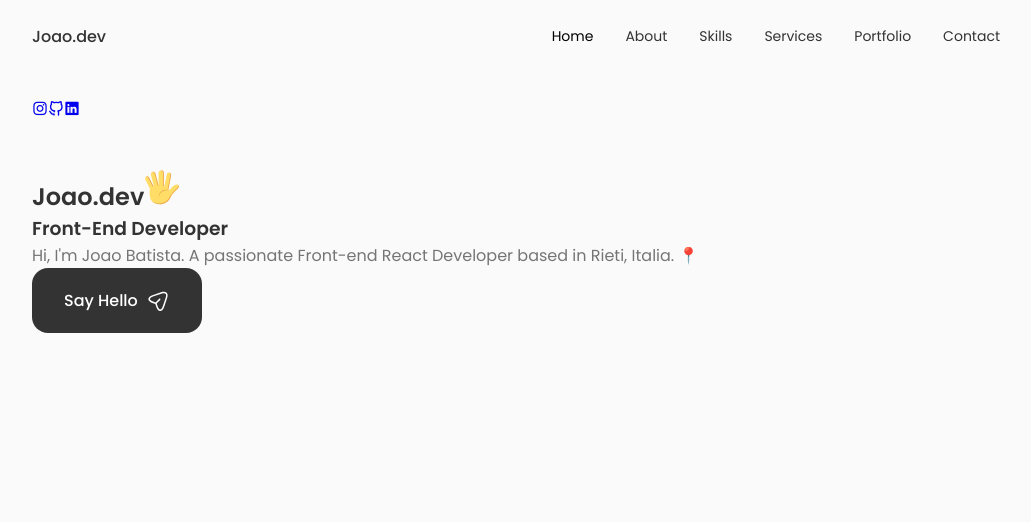
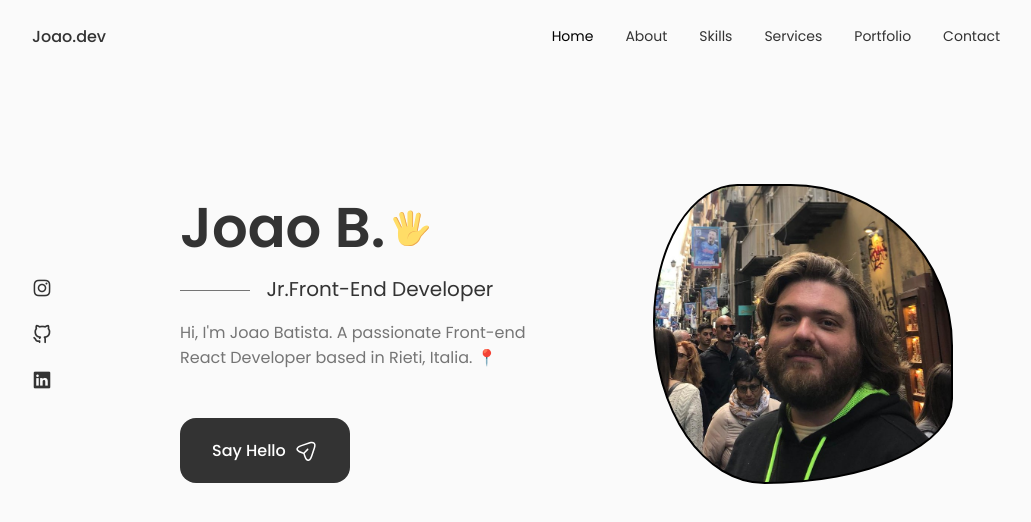
Before and after one commit to joaofilho92/porfolio-app, a React (Create React App) app: page / in a window 1280 px wide. Shown: the top 522 px of the page, without its empty margins (124-1155 px from the left). Built offline with nearby package versions, Linux system fonts and the light colour scheme.

Commit message:
Animation

```diff
--- a/src/components/Home/Data.jsx
+++ b/src/components/Home/Data.jsx
@@ -4,7 +4,7 @@
   return (
     <div className="homa__data">
       <h1 className="home__title">
-        Joao.dev
+        Joao B.
         <svg
           width="36"
           height="36"
@@ -55,7 +55,7 @@
           ></path>
         </svg>
       </h1>
-      <h3 className="home__subtitle">Front-End Developer</h3>
+      <h3 className="home__subtitle">Jr.Front-End Developer</h3>
       <p className="home__description">
         Hi, I'm Joao Batista. A passionate Front-end React Developer based in
         Rieti, Italia. 📍
--- a/src/components/Home/Home.css
+++ b/src/components/Home/Home.css
@@ -0,0 +1,83 @@
+.home__content {
+    grid-template-columns: 116px repeat(2, 1fr);
+    padding-top: 5.5rem;
+    column-gap: 2rem;
+    align-items: center;
+}
+
+.home__social {
+    display: grid;
+    grid-template-columns: max-content;
+    row-gap: 1rem;
+}
+
+.home__social-icon {
+    font-size: 1.25rem;
+    color: var(--title-color);
+}
+
+.home__social-icon:hover {
+    color: var(--title-color-dark);
+}
+
+.home__title {
+    font-size: var(--big-font-size);
+    margin-bottom: var(--mb-0-25);
+}
+
+.home__hand {
+    width: 38px;
+    height: 38px;
+    margin-left: 0.4rem;
+}
+
+.home__subtitle {
+    position: relative;
+    font-size: var(--h3-font-size);
+    padding-left: 5.4rem;
+    font-weight: var(--font-normal);
+    margin-bottom: var(--mb-1);
+}
+
+.home__subtitle::before {
+    content: '';
+    position: absolute;
+    width: 70px;
+    height: 1px;
+    background-color: var(--text-color);
+    left: 0;
+    top: 1rem;
+}
+
+.home__description {
+    max-width: 400px;
+    margin-bottom: var(--mb-3);
+}
+
+.home__img {
+    background: url(../../assets//Napoli.jpeg);
+    background-repeat: no-repeat;
+    background-position: center;
+    background-size: cover;
+    border: 2px solid black;
+    box-shadow: inset 0 0 0 9px rgb(255, 255, 255 / 30%);
+    order: 1;
+    justify-self: center;
+    width: 300px;
+    height: 300px;
+    animation: profile__animated 8s ease-in-out infinite 1s;
+}
+
+@keyframes profile__animated {
+    0% {
+        border-radius: 60% 40% 30% 70%/60% 30% 70% 40%;
+    }
+
+    50% {
+        border-radius: 30% 60% 70% 40%/50% 60% 30% 60%;
+    }
+
+    100% {
+        border-radius: 60% 40% 30% 70%/60% 30% 70% 40%;
+    }
+}
--- a/src/components/Home/Home.jsx
+++ b/src/components/Home/Home.jsx
@@ -1,7 +1,7 @@
 import React from 'react';
 import './Home.css';
 import Data from './Data'
-import Social from './social';
+import Social from './Social';
 
 const Home = () => {
   return (
```
Also changed, not shown: src/assets/Napoli.jpeg (renamed from public/Napoli.jpeg).
